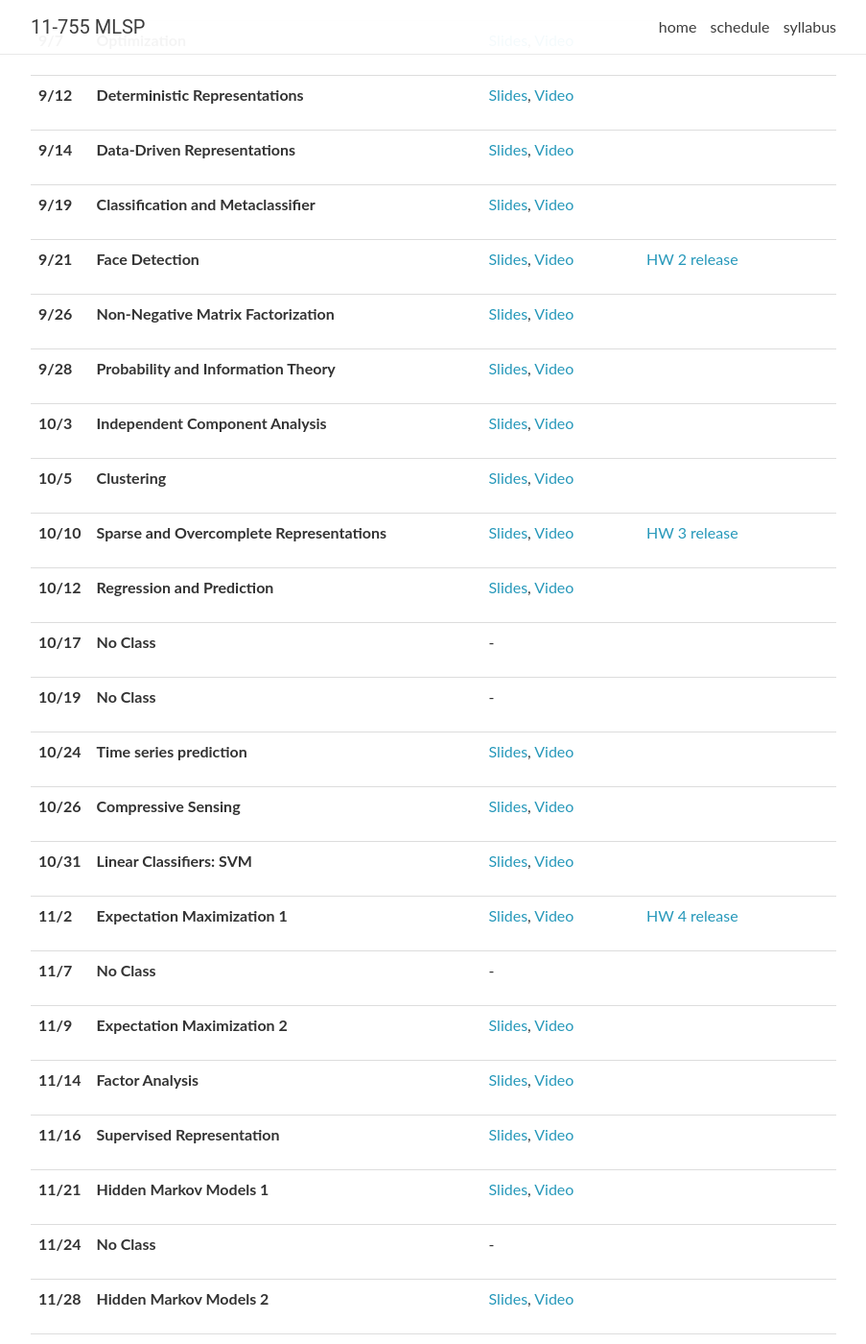
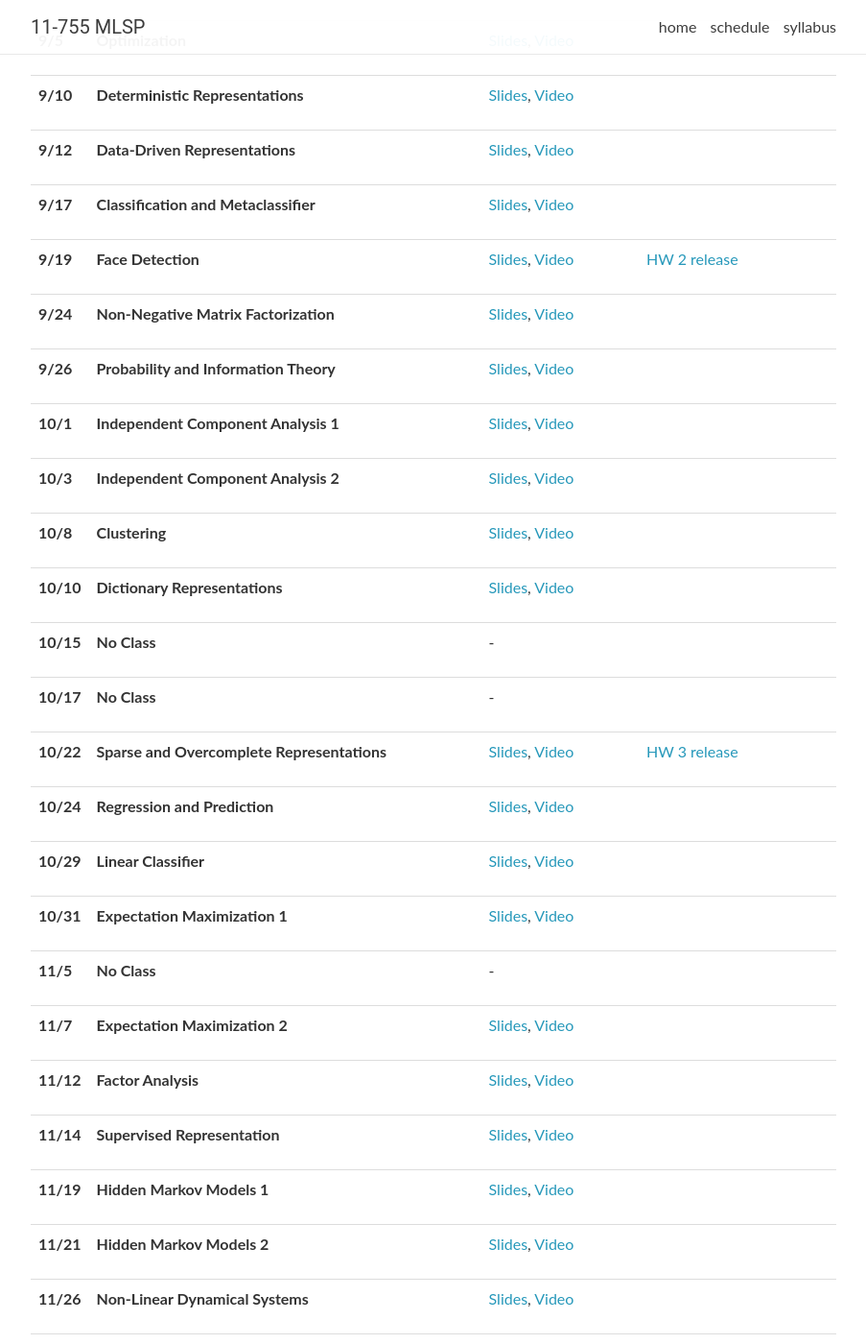
Before and after one commit to aneeshatkuri/mlsp-course-2024, a Jekyll site: the page built from fall2024/_pages/schedule.md, in a window 1280 px wide and 1400 px high, scrolled down 403 px. Shown: the whole window at 96% size, without its empty margins (188-1091 px from the left). Built offline with Jekyll 4.4.1, drawn with Linux system fonts in a browser that asks for light colours; nearby versions of some CDN libraries; comment, search, counter and statistics services are not loaded; some of the changed text lies outside the part shown.

Commit message:
Update lectures_2023.yml

```diff
--- a/_data/lectures_2023.yml
+++ b/_data/lectures_2023.yml
@@ -1,4 +1,4 @@
-- date: 8/29
+- date: 8/27
   title: >
     <strong>Introduction</strong>
   topics:
@@ -7,7 +7,7 @@
   readings:
   Homeworks:
 
-- date: 8/31
+- date: 8/29
   title: >
     <strong>Linear Algebra 1</strong>
   topics:
@@ -16,7 +16,7 @@
   readings:
   Homeworks:
 
-- date: 9/5
+- date: 9/3
   title: >
     <strong>Linear Algebra 2</strong>
   topics:
@@ -25,7 +25,7 @@
   readings:
   Homeworks: <a href="https://piazza.com/class_profile/get_resource/lltl7rebh4r4p1/lm6v5dvuqjb2gl">HW 1 release</a>
 
-- date: 9/7
+- date: 9/5
   title: >
     <strong>Optimization</strong>
   topics:
@@ -34,7 +34,7 @@
   readings:
   Homeworks:
 
-- date: 9/12
+- date: 9/10
   title: >
     <strong>Deterministic Representations</strong>
   topics:
@@ -43,7 +43,7 @@
   readings:
   Homeworks:
 
-- date: 9/14
+- date: 9/12
   title: >
     <strong>Data-Driven Representations</strong>
   topics:
@@ -52,7 +52,7 @@
   readings:
   Homeworks:
 
-- date: 9/19
+- date: 9/17
   title: >
     <strong>Classification and Metaclassifier</strong>
   topics:
@@ -61,7 +61,7 @@
   readings:
   Homeworks:
 
-- date: 9/21
+- date: 9/19
   title: >
     <strong>Face Detection</strong>
   topics:
@@ -70,7 +70,7 @@
   readings:
   Homeworks: <a href="https://piazza.com/class_profile/get_resource/lltl7rebh4r4p1/lmvg5gov3azf5">HW 2 release</a>
 
-- date: 9/26
+- date: 9/24
   title: >
     <strong>Non-Negative Matrix Factorization</strong>
   topics:
@@ -79,7 +79,7 @@
   readings:
   Homeworks:
 
-- date: 9/28
+- date: 9/26
   title: >
     <strong>Probability and Information Theory</strong>
   topics:
@@ -88,16 +88,25 @@
   readings:
   Homeworks:
 
-- date: 10/3
+- date: 10/1
   title: >
-    <strong>Independent Component Analysis</strong>
+    <strong>Independent Component Analysis 1</strong>
   topics:
   lectures: >
     <a href="https://piazza.com/class_profile/get_resource/lltl7rebh4r4p1/lnamt3r75ne5l">Slides</a>, <a href="https://youtu.be/JyaoldDkDvc">Video</a>
   readings:
   Homeworks:
 
-- date: 10/5
+- date: 10/3
+  title: >
+    <strong>Independent Component Analysis 2</strong>
+  topics:
+  lectures: >
+    <a href="https://piazza.com/class_profile/get_resource/lltl7rebh4r4p1/lnamt3r75ne5l">Slides</a>, <a href="https://youtu.be/JyaoldDkDvc">Video</a>
+  readings:
+  Homeworks:
+
+- date: 10/8
   title: >
     <strong>Clustering</strong>
   topics:
@@ -108,19 +117,19 @@
 
 - date: 10/10
   title: >
-    <strong>Sparse and Overcomplete Representations</strong>
+    <strong>Dictionary Representations</strong>
   topics:
   lectures: >
-    <a href="https://piazza.com/class_profile/get_resource/lltl7rebh4r4p1/lnqugqgieh01vc">Slides</a>, <a href="https://youtu.be/WHn02HVqWZw">Video</a>
+    <a href="https://piazza.com/class_profile/get_resource/lltl7rebh4r4p1/lly7svson0k1n7">Slides</a>, <a href="https://youtu.be/We_KRjcHC3I">Video</a>
   readings:
-  Homeworks: <a href="https://piazza.com/class_profile/get_resource/lltl7rebh4r4p1/lnkth2s3pks4zv">HW 3 release</a>
+  Homeworks:
 
-- date: 10/12
+- date: 10/15
   title: >
-    <strong>Regression and Prediction</strong>
+    <strong>No Class</strong>
   topics:
   lectures: >
-    <a href="https://piazza.com/class_profile/get_resource/lltl7rebh4r4p1/lnqugyrfxp729q">Slides</a>, <a href="https://youtu.be/jxkeallcKYc">Video</a>
+    -
   readings:
   Homeworks:
 
@@ -133,7 +142,43 @@
   readings:
   Homeworks:
 
-- date: 10/19
+- date: 10/22
+  title: >
+    <strong>Sparse and Overcomplete Representations</strong>
+  topics:
+  lectures: >
+    <a href="https://piazza.com/class_profile/get_resource/lltl7rebh4r4p1/lnqugqgieh01vc">Slides</a>, <a href="https://youtu.be/WHn02HVqWZw">Video</a>
+  readings:
+  Homeworks: <a href="https://piazza.com/class_profile/get_resource/lltl7rebh4r4p1/lnkth2s3pks4zv">HW 3 release</a>
+
+- date: 10/24
+  title: >
+    <strong>Regression and Prediction</strong>
+  topics:
+  lectures: >
+    <a href="https://piazza.com/class_profile/get_resource/lltl7rebh4r4p1/lnqugyrfxp729q">Slides</a>, <a href="https://youtu.be/jxkeallcKYc">Video</a>
+  readings:
+  Homeworks:
+
+- date: 10/29
+  title: >
+    <strong>Linear Classifier</strong>
+  topics:
+  lectures: >
+    <a href="https://piazza.com/class_profile/get_resource/lltl7rebh4r4p1/lo8x2mgbh9u1td">Slides</a>, <a href="https://www.youtube.com/watch?v=4izUHmyUb6E">Video</a>
+  readings:
+  Homeworks:
+
+- date: 10/31
+  title: >
+    <strong>Expectation Maximization 1</strong>
+  topics:
+  lectures: >
+    <a href="https://piazza.com/class_profile/get_resource/lltl7rebh4r4p1/lo8xjfrylbz6g">Slides</a>, <a href="https://www.youtube.com/watch?v=776Iw29z9vE">Video</a>
+  readings:
+  Homeworks:
+
+- date: 11/5
   title: >
     <strong>No Class</strong>
   topics:
@@ -142,43 +187,61 @@
   readings:
   Homeworks:
 
-- date: 10/24
+- date: 11/7
   title: >
-    <strong>Time series prediction</strong>
+    <strong>Expectation Maximization 2</strong>
   topics:
   lectures: >
-    <a href="https://piazza.com/class_profile/get_resource/lltl7rebh4r4p1/lo8x2mgbh9u1td">Slides</a>, <a href="https://www.youtube.com/watch?v=4izUHmyUb6E">Video</a>
+    <a href="https://piazza.com/class_profile/get_resource/lltl7rebh4r4p1/lotningne0i4m2">Slides</a>, <a href="https://www.youtube.com/watch?v=jKHztaOsliM">Video</a>
   readings:
   Homeworks:
 
-- date: 10/26
+- date: 11/12
   title: >
-    <strong>Compressive Sensing</strong>
+    <strong>Factor Analysis</strong>
   topics:
   lectures: >
-    <a href="https://piazza.com/class_profile/get_resource/lltl7rebh4r4p1/lo8xjfrylbz6g">Slides</a>, <a href="https://www.youtube.com/watch?v=776Iw29z9vE">Video</a>
+    <a href="https://piazza.com/class_profile/get_resource/lltl7rebh4r4p1/lly7w9o5u9k57e">Slides</a>, <a href="https://www.youtube.com/watch?v=pgwdwIejAIw">Video</a>
   readings:
   Homeworks:
 
-- date: 10/31
+- date: 11/14
   title: >
-    <strong>Linear Classifiers: SVM</strong>
+    <strong>Supervised Representation</strong>
   topics:
   lectures: >
-    <a href="https://piazza.com/class_profile/get_resource/lltl7rebh4r4p1/lojkw5b8w3njh">Slides</a>, <a href="https://www.youtube.com/watch?v=s1BZcVKPAPs">Video</a>
+    <a href="https://piazza.com/class_profile/get_resource/lltl7rebh4r4p1/lly7w9o5u9k57e">Slides</a>, <a href="https://www.youtube.com/watch?v=FqgA2_ghj5c">Video</a>
   readings:
   Homeworks:
 
-- date: 11/2
+- date: 11/19
   title: >
-    <strong>Expectation Maximization 1</strong>
+    <strong>Hidden Markov Models 1</strong>
   topics:
   lectures: >
-    <a href="https://piazza.com/class_profile/get_resource/lltl7rebh4r4p1/loji86oamkv76w">Slides</a>, <a href="https://www.youtube.com/watch?v=VDv6yNHChy4">Video</a>
+    <a href="https://piazza.com/class_profile/get_resource/lltl7rebh4r4p1/lly7z0s4qxg7cr">Slides</a>, <a href="https://www.youtube.com/watch?v=acvfy5GjT6k">Video</a>
   readings:
-  Homeworks: <a href="https://piazza.com/class_profile/get_resource/lltl7rebh4r4p1/loixdnolejs4zs">HW 4 release</a>
+  Homeworks:
 
-- date: 11/7
+- date: 11/21
+  title: >
+    <strong>Hidden Markov Models 2</strong>
+  topics:
+  lectures: >
+    <a href="https://piazza.com/class_profile/get_resource/lltl7rebh4r4p1/lly7z0s4qxg7cr">Slides</a>, <a href="https://www.youtube.com/watch?v=WwjrHF_0bF8">Video</a>
+  readings:
+  Homeworks:
+
+- date: 11/26
+  title: >
+    <strong>Non-Linear Dynamical Systems</strong>
+  topics:
+  lectures: >
+    <a href="https://piazza.com/class_profile/get_resource/lltl7rebh4r4p1/lly7z0s4qxg7cr">Slides</a>, <a href="https://www.youtube.com/watch?v=WwjrHF_0bF8">Video</a>
+  readings:
+  Homeworks:
+
+- date: 11/28
   title: >
     <strong>No Class</strong>
   topics:
@@ -187,70 +250,7 @@
   readings:
   Homeworks:
 
-- date: 11/9
-  title: >
-    <strong>Expectation Maximization 2</strong>
-  topics:
-  lectures: >
-    <a href="https://piazza.com/class_profile/get_resource/lltl7rebh4r4p1/lotningne0i4m2">Slides</a>, <a href="https://www.youtube.com/watch?v=jKHztaOsliM">Video</a>
-  readings:
-  Homeworks:
-
-- date: 11/14
-  title: >
-    <strong>Factor Analysis</strong>
-  topics:
-  lectures: >
-    <a href="https://piazza.com/class_profile/get_resource/lltl7rebh4r4p1/lly7w9o5u9k57e">Slides</a>, <a href="https://www.youtube.com/watch?v=pgwdwIejAIw">Video</a>
-  readings:
-  Homeworks:
-
-- date: 11/16
-  title: >
-    <strong>Supervised Representation</strong>
-  topics:
-  lectures: >
-    <a href="https://piazza.com/class_profile/get_resource/lltl7rebh4r4p1/lly7w9o5u9k57e">Slides</a>, <a href="https://www.youtube.com/watch?v=FqgA2_ghj5c">Video</a>
-  readings:
-  Homeworks:
-
-- date: 11/21
-  title: >
-    <strong>Hidden Markov Models 1</strong>
-  topics:
-  lectures: >
-    <a href="https://piazza.com/class_profile/get_resource/lltl7rebh4r4p1/lly7z0s4qxg7cr">Slides</a>, <a href="https://www.youtube.com/watch?v=acvfy5GjT6k">Video</a>
-  readings:
-  Homeworks:
-
-- date: 11/24
-  title: >
-    <strong>No Class</strong>
-  topics:
-  lectures: >
-    -
-  readings:
-  Homeworks:
-
-- date: 11/28
-  title: >
-    <strong>Hidden Markov Models 2</strong>
-  topics:
-  lectures: >
-    <a href="https://piazza.com/class_profile/get_resource/lltl7rebh4r4p1/lly7z0s4qxg7cr">Slides</a>, <a href="https://www.youtube.com/watch?v=WwjrHF_0bF8">Video</a>
-  readings:
-  Homeworks:
-
-- date: 11/30
-  title: >
-    <strong>Non-Linear Dynamical Systems</strong>
-  topics:
-  lectures: >
-    <a href="https://piazza.com/class_profile/get_resource/lltl7rebh4r4p1/lly7z3mkzk17em">Slides</a>, <a href="https://www.youtube.com/watch?v=K2LI4ZiSpMg">Video</a>
-  readings:
-  Homeworks:
-
-- date: 12/5
+- date: 12/3
   title: >
     <strong>Kalman Filtering 1</strong>
   topics:
@@ -259,7 +259,7 @@
   readings:
   Homeworks:
 
-- date: 12/7
+- date: 12/5
   title: >
     <strong>Kalman Filtering 2</strong>
   topics:
@@ -267,3 +267,30 @@
     <a href="https://piazza.com/class_profile/get_resource/lltl7rebh4r4p1/lly7z6vecp47l2">Slides</a>, <a href="https://youtu.be/vIaLlxd3SWM">Video</a>
   readings:
   Homeworks:
+
+- date: 12/10
+  title: >
+    <strong>Particle Filtering</strong>
+  topics:
+  lectures: >
+    <a href="https://piazza.com/class_profile/get_resource/lltl7rebh4r4p1/lly7z6vecp47l2">Slides</a>, <a href="https://youtu.be/vIaLlxd3SWM">Video</a>
+  readings:
+  Homeworks:
+
+- date: 12/12
+  title: >
+    <strong>Time to Predict Very Rare Events</strong>
+  topics:
+  lectures: >
+    <a href="https://piazza.com/class_profile/get_resource/lltl7rebh4r4p1/lly7z6vecp47l2">Slides</a>, <a href="https://youtu.be/vIaLlxd3SWM">Video</a>
+  readings:
+  Homeworks:
+
+- date: 12/18
+  title: >
+    <strong>COURSE GRADES DUE</strong>
+  topics:
+  lectures: >
+    <a href="https://canvas.cmu.edu/courses/40522">Slides</a>, <a href="https://canvas.cmu.edu/courses/40522">Video</a>
+  readings:
+  Homeworks:
```
